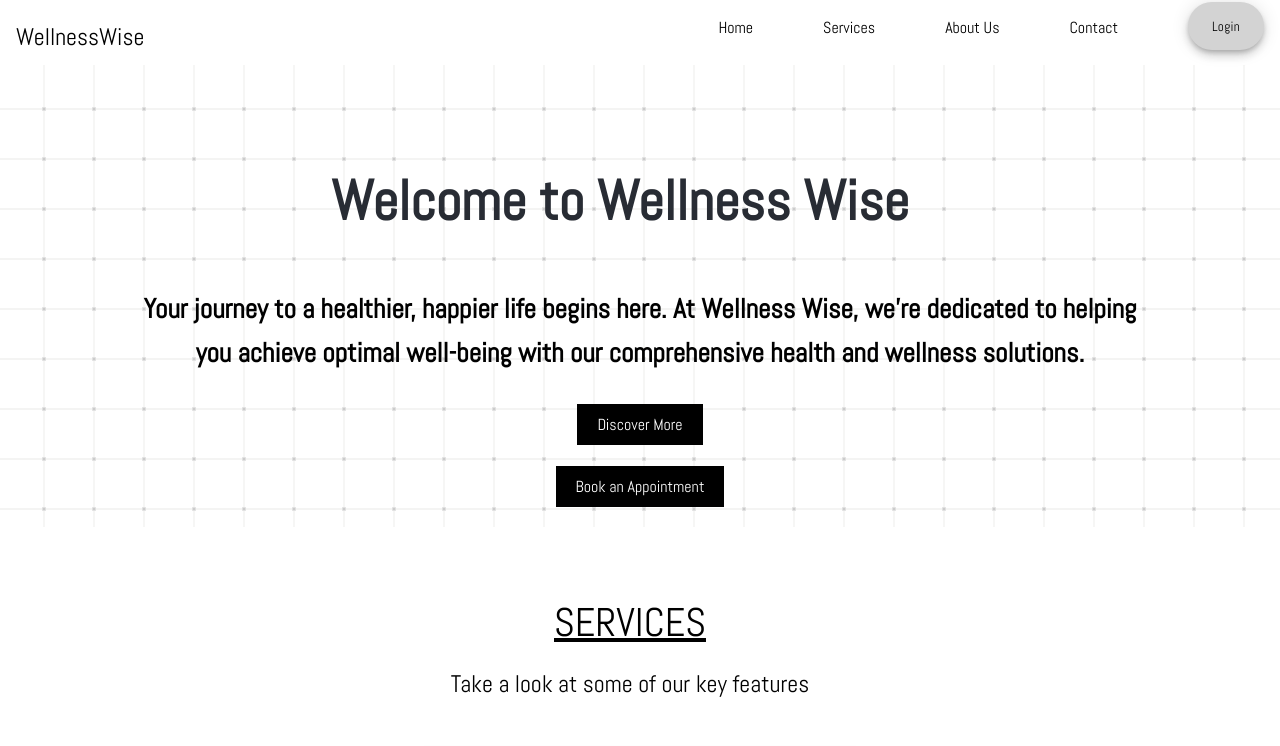
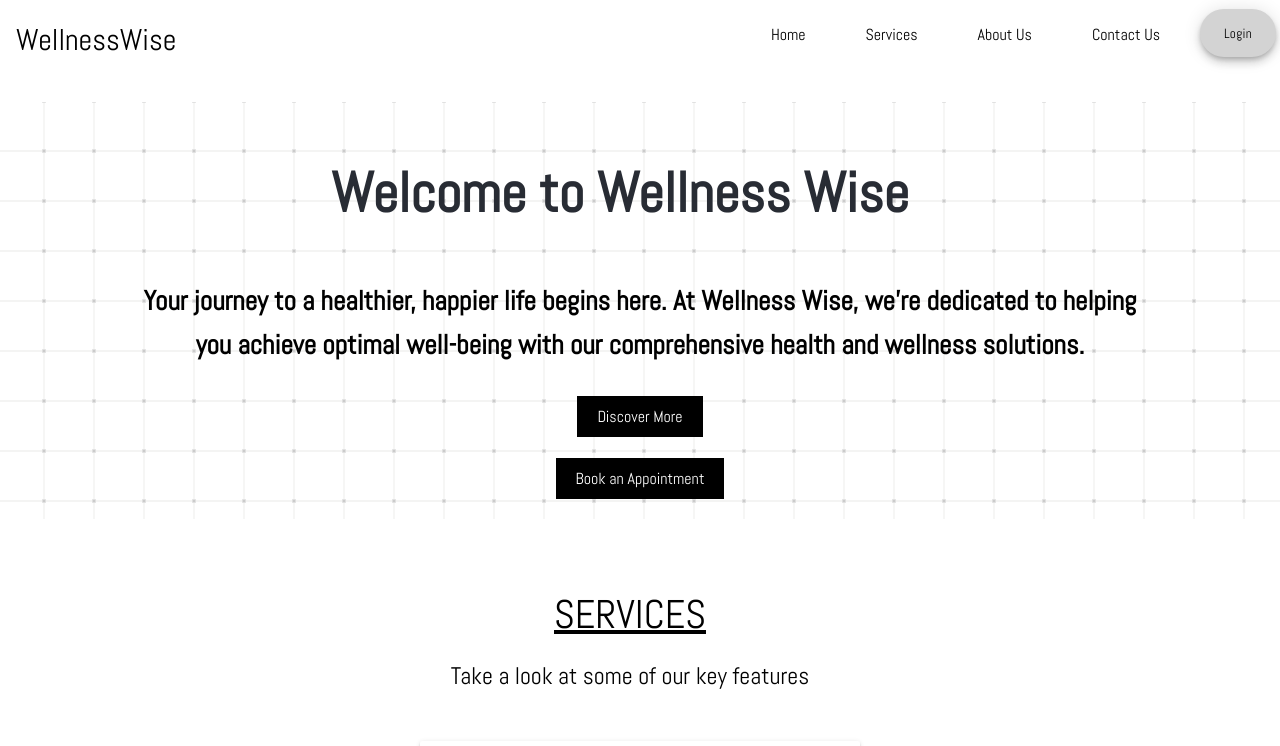
Before and after one commit to Mehar-Aziz/WellnessWise, a React (Create React App) app in the folder wellnesswise-frontend/: page / in a window 1280 px wide. Shown: the top 746 px of the page. Built offline with nearby package versions, Linux system fonts and the light colour scheme.

Commit message:
Adjust css

```diff
--- a/wellnesswise-frontend/package.json
+++ b/wellnesswise-frontend/package.json
@@ -10,6 +10,7 @@
     "react-dom": "^18.3.1",
     "react-router-dom": "^6.25.1",
     "react-scripts": "5.0.1",
+    "react-scroll": "^1.9.0",
     "sass": "^1.77.8",
     "web-vitals": "^2.1.4"
   },
--- a/wellnesswise-frontend/src/components/Home.js
+++ b/wellnesswise-frontend/src/components/Home.js
@@ -5,8 +5,8 @@ import './HomeBackground.scss';
 function Home() {
     return (
         <div>
-            {/* Slider */}
-            <div className='background-effect'>
+            {/* messafe */}
+            <div id='home' className='background-effect'>
             <div className="homeMessage">
             <h1>Welcome to Wellness Wise</h1>
             <p>Your journey to a healthier, happier life begins here. At Wellness Wise, we’re dedicated to helping you achieve optimal well-being with our comprehensive health and wellness solutions.</p>
@@ -62,7 +62,7 @@ function Home() {
             </section>
 
             {/* With Medical */}
-            <section id="about_us" className="with-medical">
+            <section id="about-us" className="with-medical">
                 <div className="container">
                     <div className="row">
                         <div className="col-lg-6 col-md-12 txtr">
@@ -84,7 +84,7 @@ function Home() {
             </section>
 
             {/* Contact Us */}
-            <section id="contact_us" className="contact-us-single for-gap">
+            <section id="contact-us" className="contact-us-single for-gap">
                 <div className="row no-margin">
 
                     <div className="col-sm-6 cop-ck">
--- a/wellnesswise-frontend/src/components/HomeBackground.scss
+++ b/wellnesswise-frontend/src/components/HomeBackground.scss
@@ -29,10 +29,10 @@ $bg-height: 50px;
   0% { background-position: $bg-width $bg-height; }
 }
 
-/* Main styles */
+
 .background-effect {
-  margin-top: 2px;
-  /* img size is 50x50 */
+  margin-top: 57px;
+
   background: url($bg-url) repeat 0 0;
 
   -webkit-animation: bg-scrolling-reverse .92s infinite; /* Safari 4+ */
--- a/wellnesswise-frontend/src/components/Navbar.css
+++ b/wellnesswise-frontend/src/components/Navbar.css
@@ -1,7 +1,13 @@
 nav {
-    position: sticky;
-    background-color: #fff;
-    padding: 1rem;
+  position: fixed;
+  top: 0;
+  left: 0;
+  width: 100%;
+  z-index: 1000;
+  background-color: #fff;
+  padding-top: 1rem;
+  padding-left: 1rem;
+
   }
 
   nav h1 {
@@ -9,6 +15,7 @@ nav {
     font-family: "Abel", sans-serif;
   font-weight: 400;
   font-style: normal;
+  font-size: 30px;
     position: relative;
     top: 5px;
   }
@@ -23,7 +30,7 @@ nav {
   nav ul li {
     display:inline;
     margin-left:50px;
-    padding-left: 20px;
+    padding-left: 10px;
     float: right;
     font-family: "Abel", sans-serif;
   font-weight: 400;
@@ -59,6 +66,7 @@ nav {
   padding: 2px 24px;
   position: relative;
   top: -15px;
+  left: -20px;
   text-align: center;
   text-transform: none;
   transition: box-shadow 280ms cubic-bezier(.4, 0, .2, 1),opacity 15ms linear 30ms,transform 270ms cubic-bezier(0, 0, .2, 1) 0ms;
--- a/wellnesswise-frontend/src/components/Navbar.js
+++ b/wellnesswise-frontend/src/components/Navbar.js
@@ -1,6 +1,6 @@
 import React from "react";
 import './Navbar.css';
-import { Link } from "react-router-dom"
+import { Link } from "react-router-dom";
 
 function Navbar() {
     return(
@@ -8,10 +8,18 @@ function Navbar() {
             <h1>WellnessWise</h1>
             <ul>
                 <li><button className="button-17" ><Link to="/login">Login</Link></button></li>
-                <li><a href="/contact" className="hover-underline-animation">Contact</a></li>
-                <li><a href="/about" className="hover-underline-animation">About Us</a></li>
-                <li><a href="/services" className="hover-underline-animation">Services</a></li>
-                <li><a href="/" className="hover-underline-animation">Home</a></li>
+
+                <li><a href="#contact-us" className="hover-underline-animation">
+          Contact Us</a></li>
+
+                <li><a href="#about-us" className="hover-underline-animation">
+          About Us</a></li>
+
+                <li><a href="#services" className="hover-underline-animation">
+          Services</a></li>
+
+                <li><a href="home" className="hover-underline-animation">
+          Home</a></li>
             </ul>
         </nav>
     );
--- a/wellnesswise-frontend/src/index.css
+++ b/wellnesswise-frontend/src/index.css
@@ -2,9 +2,10 @@ html, body {
   height: 100%;
   margin: 0;
   padding: 0;
+  scroll-behavior: smooth;
 }
 
 #root {
   min-height: 100%;
-  overflow-y: auto; /* Enable vertical scrolling */
+  overflow-y: auto;
 }
```
Also changed, not shown: 1 other file (tests, documents, lock files or other folders).
